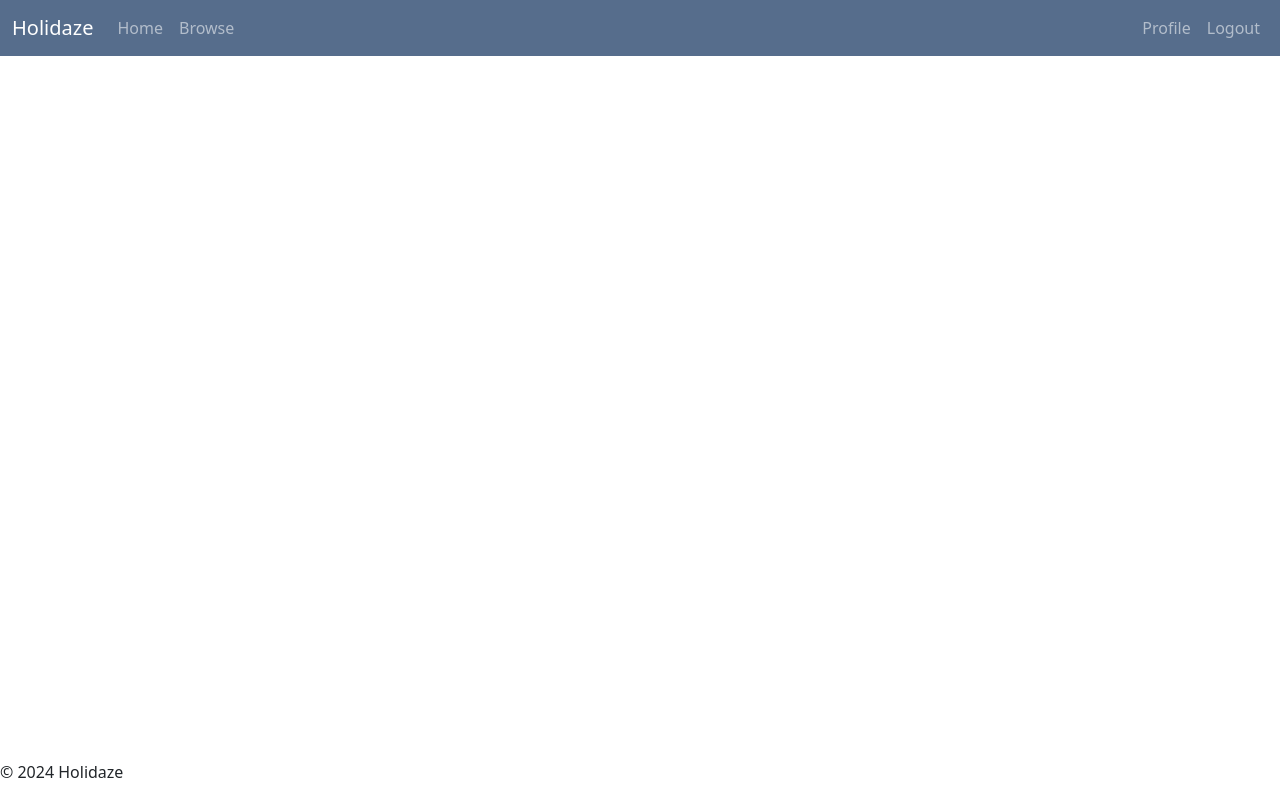
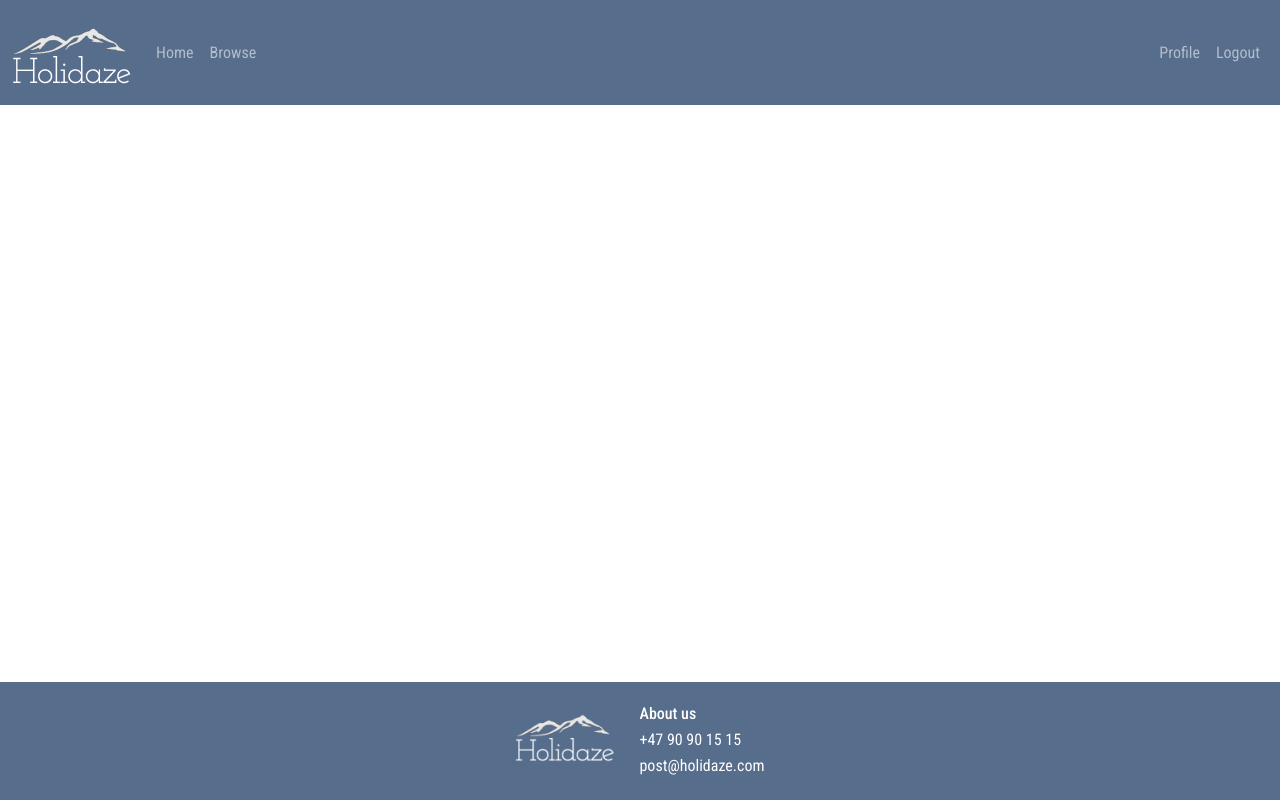
Before and after one commit to TaranJ/project-exam-2, a React (Vite) app: page / in a window 1280 px wide. Built offline with nearby package versions, Linux system fonts and the light colour scheme.

Commit message:
ads footer and updates header

```diff
--- a/src/App.css
+++ b/src/App.css
@@ -1 +1,38 @@
 @import "bootstrap/dist/css/bootstrap.min.css";
+@import url("https://fonts.googleapis.com/css2?family=Josefin+Slab:ital,wght@0,100;1,100&family=Oxygen:wght@300;400;700&family=Roboto+Condensed:ital,wght@0,100..900;1,100..900&display=swap");
+
+body {
+  font-family: Roboto Condensed, sans-serif;
+}
+
+.footer {
+  background-color: #566d8c;
+  color: white;
+  padding: 20px 0;
+  display: flex;
+  justify-content: center;
+  align-items: center;
+}
+
+.footer-logo {
+  max-width: 100px;
+  height: auto;
+}
+
+.footer-link {
+  color: white;
+  text-decoration: none;
+}
+
+.footer-link:hover {
+  text-decoration: underline;
+  color: white;
+}
+
+.footer-contact {
+  text-align: left;
+}
+
+.footer p {
+  margin-bottom: 2px;
+}
--- a/src/components/Footer/index.jsx
+++ b/src/components/Footer/index.jsx
@@ -1,7 +1,26 @@
 import React from "react";
+import { Container, Row, Col } from "react-bootstrap";
+import logo from "../../images/logo-holidaze.png";
 
 function Footer() {
-  return <p>© 2024 Holidaze</p>;
+  return (
+    <Container fluid className="footer">
+      <Row className="text-center">
+        <Col>
+          <img src={logo} alt="Holidaze Logo" className="footer-logo" />
+        </Col>
+        <Col className="footer-contact">
+          <p>
+            <a href="#about" className="footer-link">
+              About us
+            </a>
+          </p>
+          <p>+47 90 90 15 15</p>
+          <p>post@holidaze.com</p>
+        </Col>
+      </Row>
+    </Container>
+  );
 }
 
 export default Footer;
--- a/src/components/Header/index.jsx
+++ b/src/components/Header/index.jsx
@@ -1,12 +1,14 @@
 import React from "react";
-
 import { Navbar, Nav, Container } from "react-bootstrap";
+import logo from "../../images/logo-holidaze.png";
 
 function Header() {
   return (
     <Navbar style={{ backgroundColor: "#566D8C" }} variant="dark" expand="lg">
       <Container fluid>
-        <Navbar.Brand href="#home">Holidaze</Navbar.Brand>
+        <Navbar.Brand href="#home">
+          <img src={logo} alt="Holidaze Logo" className="navbar-logo" />
+        </Navbar.Brand>
         <Navbar.Toggle aria-controls="basic-navbar-nav" />
         <Navbar.Collapse id="basic-navbar-nav">
           <Nav className="me-auto">
```
Also changed, not shown: src/images/logo-holidaze.png (added).
